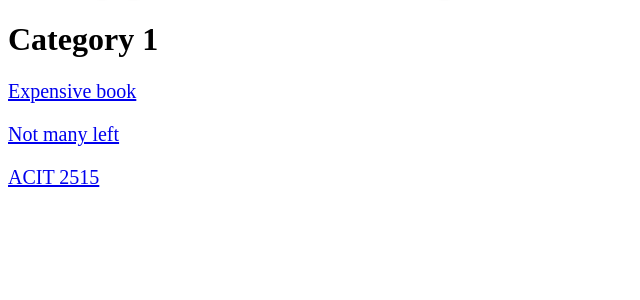
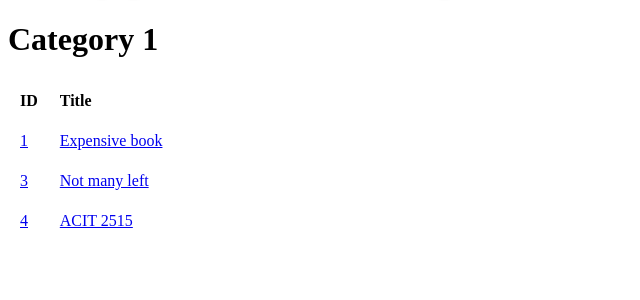
Before and after one commit to teesar/scoped-books, a Flask app: a page that uses templates/category_detail.html in a window 1280 px wide. Shown: the part 52-352 px from the top of the page, without its empty margins (0-640 px from the left). Run offline with Flask 3, Linux system fonts and the light colour scheme.

Commit message:
more detail to category page

```diff
--- a/templates/category_detail.html
+++ b/templates/category_detail.html
@@ -1,9 +1,19 @@
 {% extends "base.html" %}
 {% block content %}
 <h1>{{ heading }}</h1>
+<table>
+<tr>
+    <th style="text-align: left;">ID</th>
+    <th style="text-align: left;">Title</th>
+</tr>
 {% for book in results %}
-<p>
+<tr>
+    <td><a href="{{ url_for('book', id=book.id) }}">{{ book.id }}</td></a>
+    <td><a href="{{ url_for('book', id=book.id) }}">{{ book.title }}</td></a>
+</tr>
+<!-- <p>
     <span><a href="{{ url_for('book', id=book.id) }}">{{ book.title }}</a></span>
-</p>
+</p> -->
 {% endfor %}
+</table>
 {% endblock %}
```
Also changed, not shown: data/database.db.
